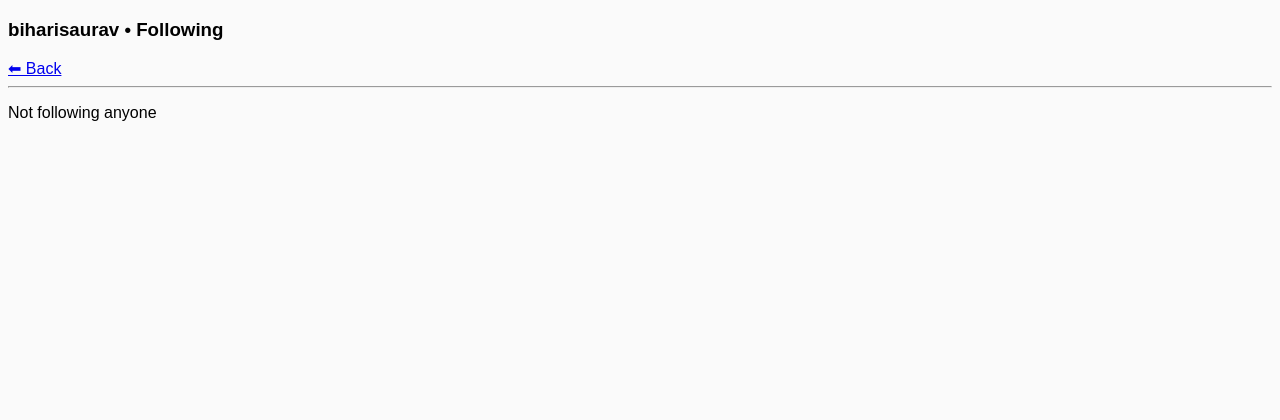
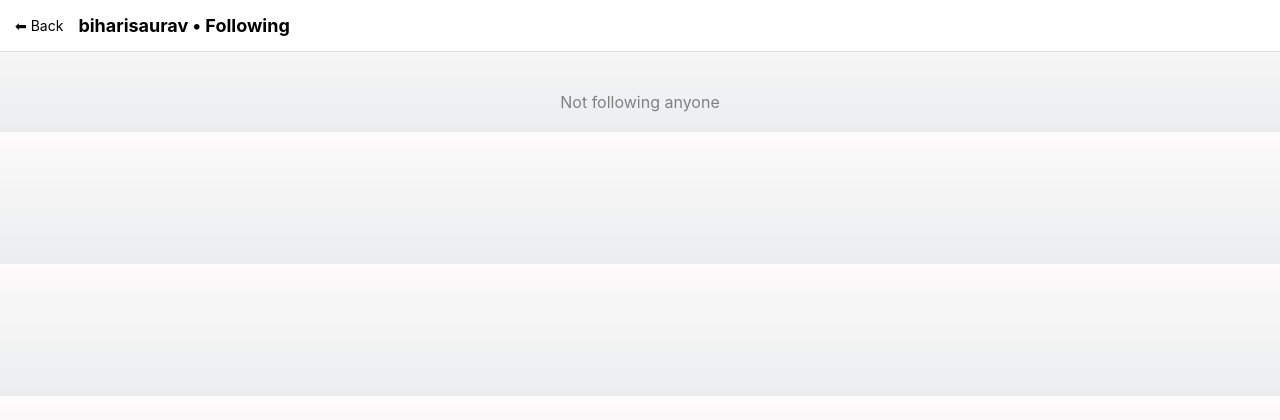
Before and after one commit to sauravraj1410-lab/insta, a Django app: page /accounts/following/1/ in a window 1280 px wide. Shown: the top 420 px of the page. Run offline with Django 5.2, Linux system fonts and the light colour scheme; a user stored in the database is signed in; data comes from the database, SQL or seed files in the repository.

Commit message:
Update following.html

```diff
--- a/templates/accounts/following.html
+++ b/templates/accounts/following.html
@@ -1,20 +1,133 @@
 <!DOCTYPE html>
 <html>
-<body style="font-family:Arial;background:#fafafa;">
+<head>
+    <title>{{ user_profile.username }} • Following</title>
+    <meta name="viewport" content="width=device-width, initial-scale=1.0">
 
-<h3>{{ user_profile.username }} • Following</h3>
-<a href="/accounts/profile/">⬅ Back</a>
-<hr>
+    <style>
+        * { box-sizing: border-box; }
+
+        body {
+            margin: 0;
+            font-family: -apple-system, BlinkMacSystemFont, "Segoe UI", Roboto, Arial;
+            background: linear-gradient(to bottom, #fdfbfb, #ebedee);
+        }
+
+        /* HEADER */
+        .header {
+            background: white;
+            padding: 15px;
+            border-bottom: 1px solid #ddd;
+            position: sticky;
+            top: 0;
+            z-index: 10;
+        }
+
+        .top-row {
+            display: flex;
+            align-items: center;
+            gap: 15px;
+        }
+
+        .back {
+            text-decoration: none;
+            color: black;
+            font-size: 14px;
+        }
+
+        h3 {
+            margin: 0;
+            font-size: 18px;
+            font-weight: 700;
+        }
+
+        /* CONTAINER */
+        .container {
+            max-width: 500px;
+            margin: 20px auto;
+            padding: 0 15px;
+        }
+
+        /* FOLLOWING CARD */
+        .following-card {
+            background: white;
+            padding: 15px;
+            margin-bottom: 12px;
+            border-radius: 16px;
+            box-shadow: 0 8px 20px rgba(0,0,0,0.05);
+            display: flex;
+            align-items: center;
+            gap: 12px;
+            transition: 0.2s ease;
+        }
+
+        .following-card:hover {
+            transform: translateY(-3px);
+        }
+
+        .avatar {
+            width: 45px;
+            height: 45px;
+            border-radius: 50%;
+            background: linear-gradient(45deg,#f58529,#dd2a7b,#8134af);
+            display: flex;
+            justify-content: center;
+            align-items: center;
+            color: white;
+            font-weight: bold;
+            font-size: 16px;
+        }
+
+        .username {
+            text-decoration: none;
+            color: black;
+            font-weight: 600;
+            font-size: 14px;
+        }
+
+        .empty {
+            text-align: center;
+            margin-top: 40px;
+            color: gray;
+        }
+
+        @media (max-width: 480px) {
+            .following-card {
+                padding: 12px;
+            }
+            .username {
+                font-size: 13px;
+            }
+        }
+    </style>
+</head>
+<body>
+
+<div class="header">
+    <div class="top-row">
+        <a href="/accounts/profile/" class="back">⬅ Back</a>
+        <h3>{{ user_profile.username }} • Following</h3>
+    </div>
+</div>
+
+<div class="container">
 
 {% for f in following %}
-    <div style="padding:10px;border-bottom:1px solid #ddd;">
-        <a href="/accounts/user/{{ f.following.id }}/">
+    <div class="following-card">
+        <div class="avatar">
+            {{ f.following.username|first|upper }}
+        </div>
+
+        <a href="/accounts/user/{{ f.following.id }}/"
+           class="username">
             {{ f.following.username }}
         </a>
     </div>
 {% empty %}
-    <p>Not following anyone</p>
+    <p class="empty">Not following anyone</p>
 {% endfor %}
+
+</div>
 
 </body>
 </html>
```
